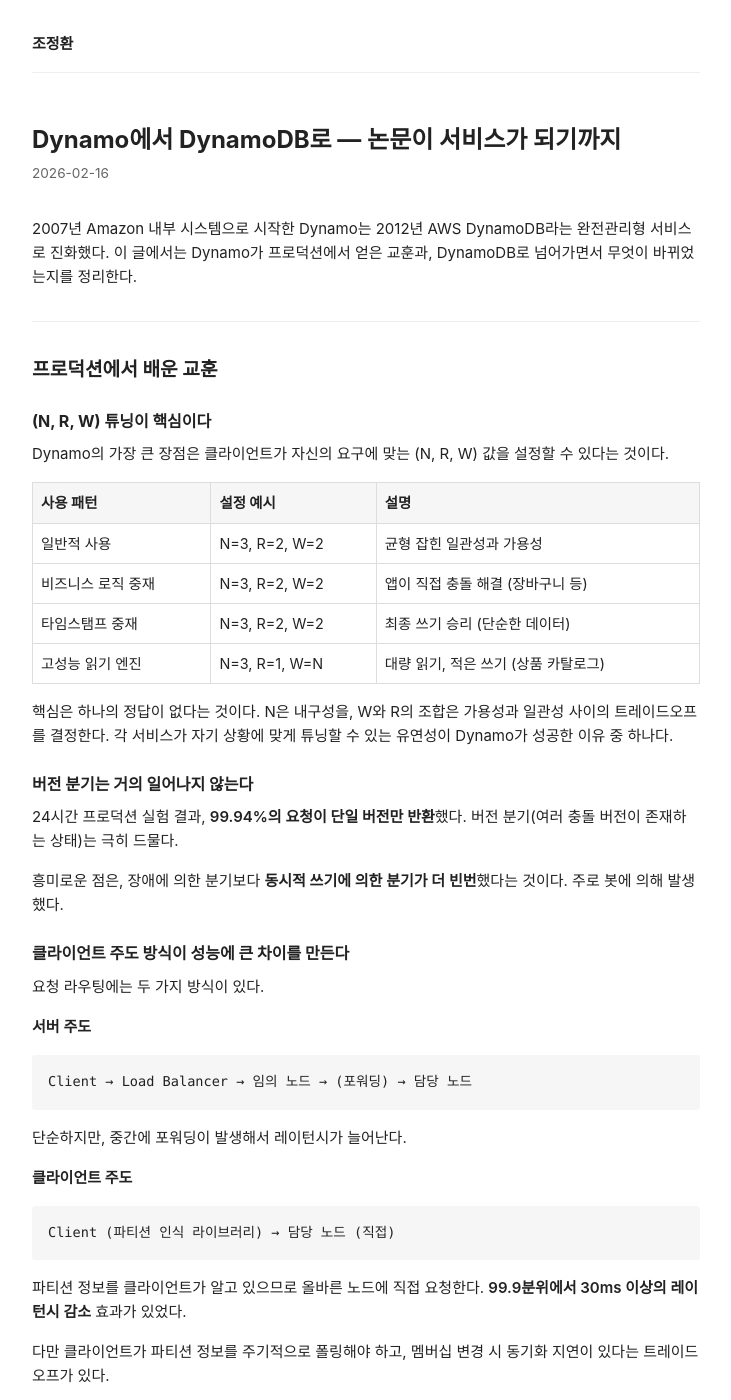
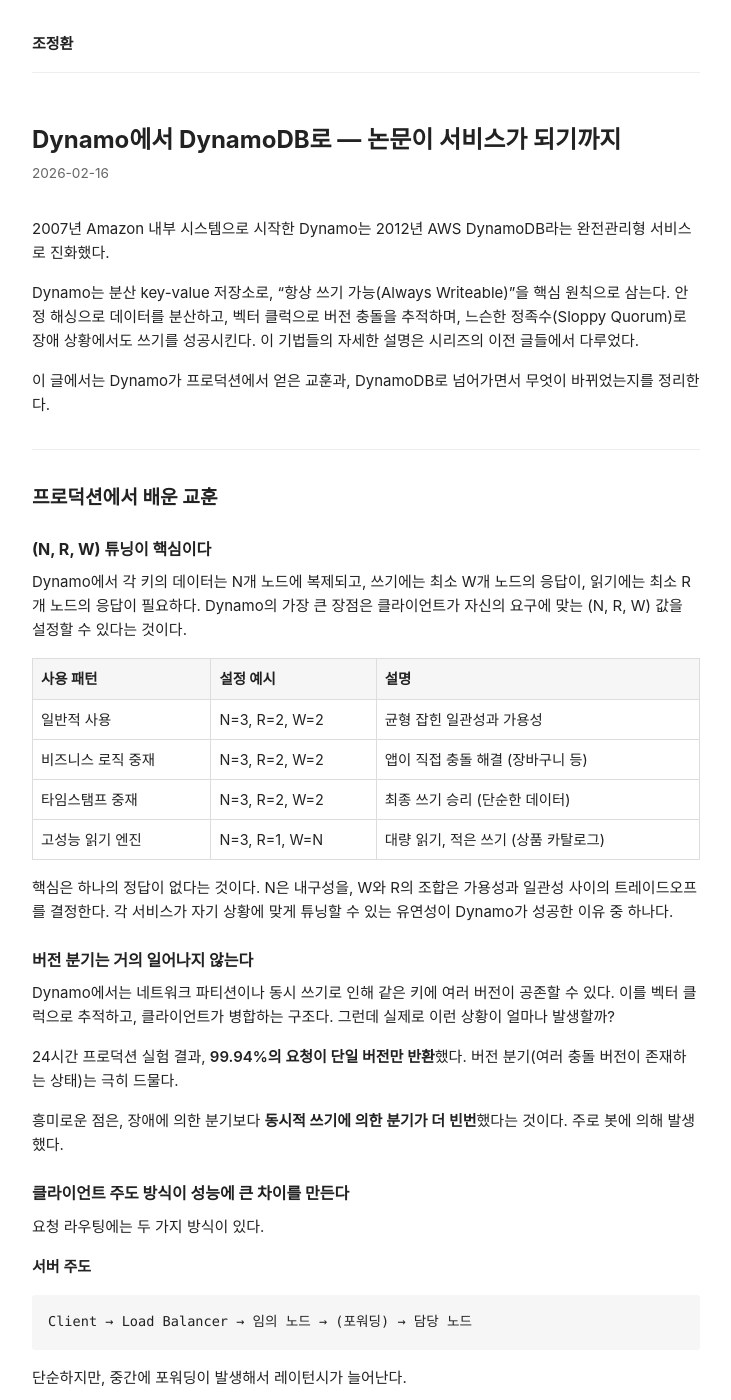
Before and after one commit to junghwan16/junghwan16.github.io, a Jekyll site: the page built from _posts/2026-02-16-dynamo-to-dynamodb.md, in a window 1280 px wide and 1400 px high. Shown: the whole window, without its empty margins (274-1005 px from the left). Built offline with Jekyll 4.4.1, drawn with Linux system fonts in a browser that asks for light colours; comment, search, counter and statistics services are not loaded; some of the changed text lies outside the part shown.

Commit message:
Add standalone context to Dynamo series posts
Each post now includes enough inline explanation of Dynamo concepts
(N/R/W, preference list, consistent hashing ring, vector clocks) to
be understood without reading the other posts in the series.

Co-Authored-By: Claude Opus 4.6 <noreply@anthropic.com>

```diff
--- a/_posts/2026-02-16-dynamo-to-dynamodb.md
+++ b/_posts/2026-02-16-dynamo-to-dynamodb.md
@@ -5,7 +5,11 @@ date: 2026-02-16 20:00:00 +0900
 categories: [backend, infrastructure]
 ---
 
-2007년 Amazon 내부 시스템으로 시작한 Dynamo는 2012년 AWS DynamoDB라는 완전관리형 서비스로 진화했다. 이 글에서는 Dynamo가 프로덕션에서 얻은 교훈과, DynamoDB로 넘어가면서 무엇이 바뀌었는지를 정리한다.
+2007년 Amazon 내부 시스템으로 시작한 Dynamo는 2012년 AWS DynamoDB라는 완전관리형 서비스로 진화했다.
+
+Dynamo는 분산 key-value 저장소로, "항상 쓰기 가능(Always Writeable)"을 핵심 원칙으로 삼는다. [안정 해싱](/backend/infrastructure/consistent-hashing/)으로 데이터를 분산하고, 벡터 클럭으로 버전 충돌을 추적하며, 느슨한 정족수(Sloppy Quorum)로 장애 상황에서도 쓰기를 성공시킨다. 이 기법들의 자세한 설명은 시리즈의 이전 글들에서 다루었다.
+
+이 글에서는 Dynamo가 프로덕션에서 얻은 교훈과, DynamoDB로 넘어가면서 무엇이 바뀌었는지를 정리한다.
 
 ---
 
@@ -13,18 +17,20 @@ categories: [backend, infrastructure]
 
 ### (N, R, W) 튜닝이 핵심이다
 
-Dynamo의 가장 큰 장점은 클라이언트가 자신의 요구에 맞는 (N, R, W) 값을 설정할 수 있다는 것이다.
+Dynamo에서 각 키의 데이터는 N개 노드에 복제되고, 쓰기에는 최소 W개 노드의 응답이, 읽기에는 최소 R개 노드의 응답이 필요하다. Dynamo의 가장 큰 장점은 클라이언트가 자신의 요구에 맞는 (N, R, W) 값을 설정할 수 있다는 것이다.
 
-| 사용 패턴 | 설정 예시 | 설명 |
-|---|---|---|
-| 일반적 사용 | N=3, R=2, W=2 | 균형 잡힌 일관성과 가용성 |
-| 비즈니스 로직 중재 | N=3, R=2, W=2 | 앱이 직접 충돌 해결 (장바구니 등) |
-| 타임스탬프 중재 | N=3, R=2, W=2 | 최종 쓰기 승리 (단순한 데이터) |
-| 고성능 읽기 엔진 | N=3, R=1, W=N | 대량 읽기, 적은 쓰기 (상품 카탈로그) |
+| 사용 패턴          | 설정 예시     | 설명                                 |
+| ------------------ | ------------- | ------------------------------------ |
+| 일반적 사용        | N=3, R=2, W=2 | 균형 잡힌 일관성과 가용성            |
+| 비즈니스 로직 중재 | N=3, R=2, W=2 | 앱이 직접 충돌 해결 (장바구니 등)    |
+| 타임스탬프 중재    | N=3, R=2, W=2 | 최종 쓰기 승리 (단순한 데이터)       |
+| 고성능 읽기 엔진   | N=3, R=1, W=N | 대량 읽기, 적은 쓰기 (상품 카탈로그) |
 
 핵심은 하나의 정답이 없다는 것이다. N은 내구성을, W와 R의 조합은 가용성과 [일관성](/backend/infrastructure/consistency/) 사이의 트레이드오프를 결정한다. 각 서비스가 자기 상황에 맞게 튜닝할 수 있는 유연성이 Dynamo가 성공한 이유 중 하나다.
 
 ### 버전 분기는 거의 일어나지 않는다
+
+Dynamo에서는 네트워크 파티션이나 동시 쓰기로 인해 같은 키에 여러 버전이 공존할 수 있다. 이를 벡터 클럭으로 추적하고, 클라이언트가 병합하는 구조다. 그런데 실제로 이런 상황이 얼마나 발생할까?
 
 24시간 프로덕션 실험 결과, **99.94%의 요청이 단일 버전만 반환**했다. 버전 분기(여러 충돌 버전이 존재하는 상태)는 극히 드물다.
 
@@ -68,23 +74,23 @@ Client (파티션 인식 라이브러리) → 담당 노드 (직접)
 
 ### 승인 제어(Admission Control)
 
-포그라운드(사용자 요청) 레이턴시를 모니터링하는 피드백 루프다. 포그라운드가 느려지면 백그라운드 작업(anti-entropy, hinted handoff 등)을 억제한다. **포그라운드 성능이 항상 우선**이라는 원칙이다.
+Dynamo는 백그라운드에서 레플리카 동기화(anti-entropy), 임시 데이터 복구(hinted handoff) 등의 작업을 수행한다. 승인 제어는 포그라운드(사용자 요청) 레이턴시를 모니터링하는 피드백 루프다. 포그라운드가 느려지면 이런 백그라운드 작업을 억제한다. **포그라운드 성능이 항상 우선**이라는 원칙이다.
 
 ---
 
 ## Dynamo vs DynamoDB
 
-| 항목 | Dynamo (논문, 2007) | DynamoDB (AWS, 2012~) |
-|---|---|---|
-| **배포 모델** | Amazon 내부 전용 | AWS 완전관리형 멀티테넌트 |
-| **일관성 모델** | 최종 일관성, 항상 쓰기 가능 | 기본 최종 일관성 + **강한 일관성 읽기** 옵션 |
-| **충돌 해결** | **클라이언트가 직접** (벡터 클럭) | **서버 측 최종 쓰기 승리** |
-| **파티셔닝** | 안정 해싱, Virtual Node | 내부 안정 해싱 (추상화됨) |
-| **API** | 단순 get/put | 쿼리, 스캔, 조건부 업데이트, 트랜잭션 |
-| **데이터 모델** | 순수 키-값 (바이너리 blob) | 키-값 + 문서, GSI/LSI |
-| **저장소 엔진** | 플러그인 (BDB, MySQL 등) | 내부 구현 |
-| **멤버십** | 가십 프로토콜, 탈중앙 | AWS 중앙 관리 |
-| **SLA 제어** | (N, R, W) 직접 튜닝 | AWS가 보장, 용량만 설정 |
+| 항목            | Dynamo (논문, 2007)               | DynamoDB (AWS, 2012~)                        |
+| --------------- | --------------------------------- | -------------------------------------------- |
+| **배포 모델**   | Amazon 내부 전용                  | AWS 완전관리형 멀티테넌트                    |
+| **일관성 모델** | 최종 일관성, 항상 쓰기 가능       | 기본 최종 일관성 + **강한 일관성 읽기** 옵션 |
+| **충돌 해결**   | **클라이언트가 직접** (벡터 클럭) | **서버 측 최종 쓰기 승리**                   |
+| **파티셔닝**    | 안정 해싱, Virtual Node           | 내부 안정 해싱 (추상화됨)                    |
+| **API**         | 단순 get/put                      | 쿼리, 스캔, 조건부 업데이트, 트랜잭션        |
+| **데이터 모델** | 순수 키-값 (바이너리 blob)        | 키-값 + 문서, GSI/LSI                        |
+| **저장소 엔진** | 플러그인 (BDB, MySQL 등)          | 내부 구현                                    |
+| **멤버십**      | 가십 프로토콜, 탈중앙             | AWS 중앙 관리                                |
+| **SLA 제어**    | (N, R, W) 직접 튜닝               | AWS가 보장, 용량만 설정                      |
 
 ---
 
```
Also changed, not shown: _posts/2026-02-16-dynamo-fault-tolerance.md (+15 -9 lines), _posts/2026-02-16-vector-clock-conflict-resolution.md (+14 -2 lines).
